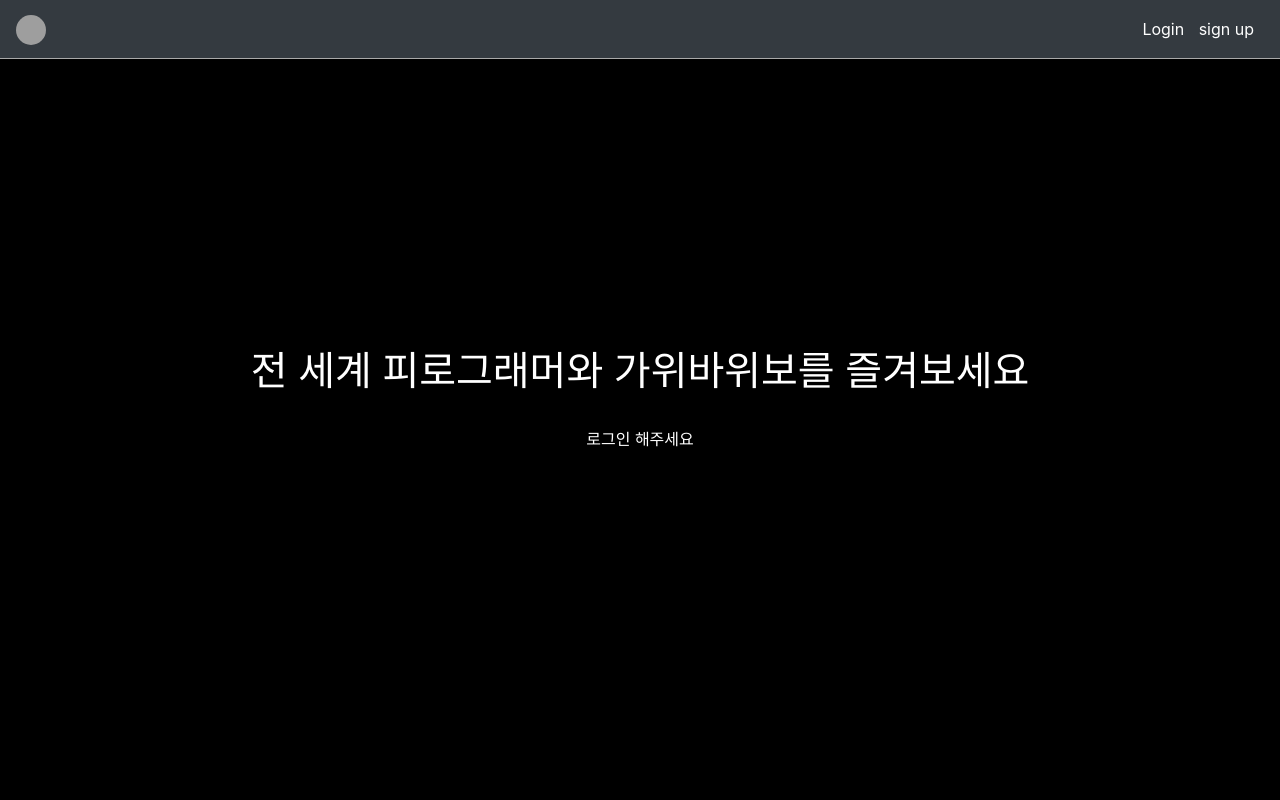
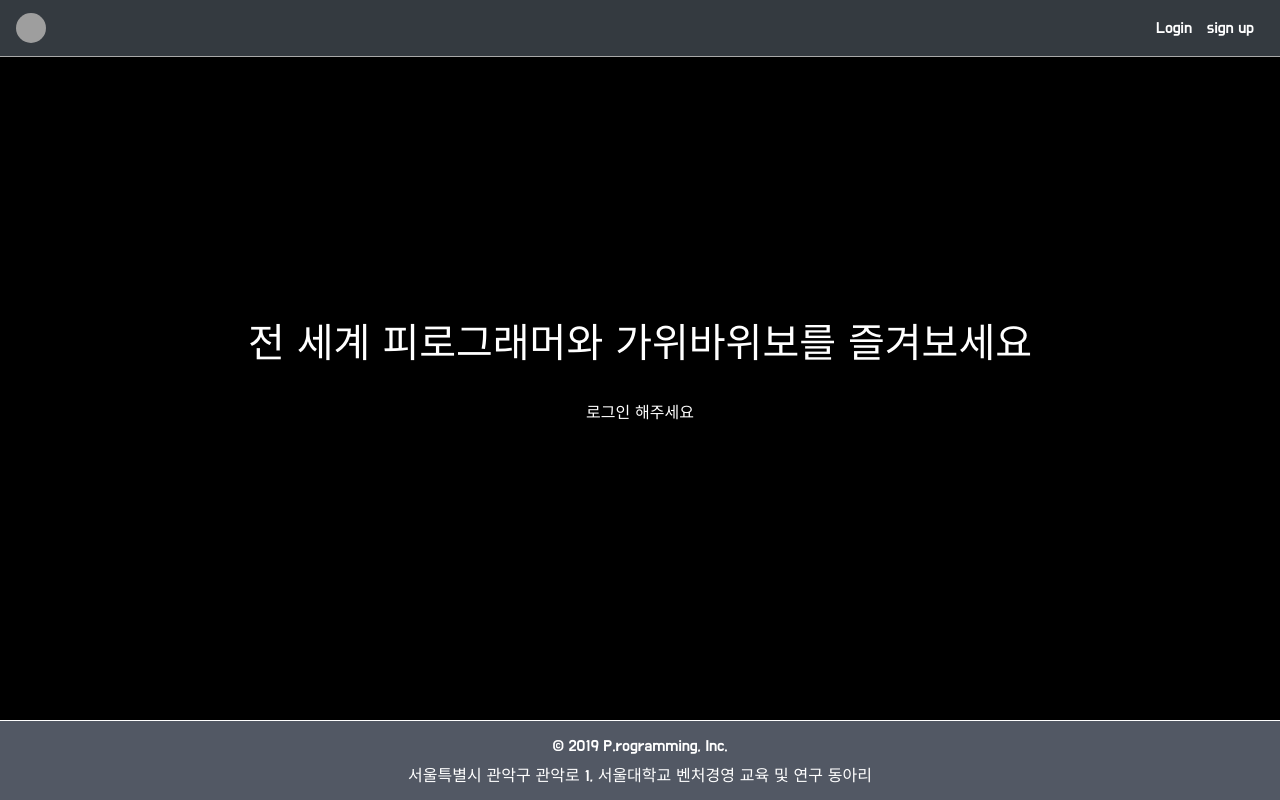
Before and after one commit to haan823/piro12-rps, a Django app: page / in a window 1280 px wide. Run offline with Django 3.2, Linux system fonts and the light colour scheme; data that the repository does not hold is empty; some libraries are stand-ins or nearby versions; grey boxes are pictures that could not be loaded.

Commit message:
second-commit

```diff
--- a/accounts/templates/home.html
+++ b/accounts/templates/home.html
@@ -3,7 +3,7 @@
 {% block content %}
     <div class="container" style="color: white; text-align: center;">
 
-        <h1 style="margin-top: 33vh">전 세계 피로그래머와 가위바위보를 즐겨보세요
+        <h1 style="margin-top: 30vh">전 세계 피로그래머와 가위바위보를 즐겨보세요
 {#            <!doctype html>#}
 {#            <html lang="en">#}
 {#            <head>#}
@@ -20,12 +20,16 @@
         </h1>
         <br>
         {% if user.is_active %}
-            <a href="{% url 'play-user' user.id %}" class="btn btn-lg btn-outline-light" role="button" style="">유저와 게임시작</a>
+            <a href="{% url 'play-user' user.id %}" class="btn btn-lg btn-outline-light" id="bt" role="button" style="">유저와 게임시작</a>
             <br><br>
-            <a href="{% url 'play_cpu' user.id %}" class="btn btn-lg btn-outline-light" role="button" style="">컴퓨터와 게임시작</a>
+            <a href="{% url 'play_cpu' user.id %}" class="btn btn-lg btn-outline-light" id="bt" role="button" style="">컴퓨터와 게임시작</a>
         {% else %}
             로그인 해주세요
         {% endif %}
 
     </div>
+    <footer>
+       <div> © 2019 P.rogramming, Inc.</div>
+       <div>서울특별시 관악구 관악로 1, 서울대학교 벤처경영 교육 및 연구 동아리</div>
+   </footer>
 {% endblock %}
--- a/accounts/templates/login.html
+++ b/accounts/templates/login.html
@@ -17,7 +17,7 @@
                     <input type="password" name="password" class="form-control" id="exampleInputPassword1">
                   </div>
                 <br>
-                  <button type="submit" class="btn btn-lg btn-outline-light">로그인</button>
+                  <button type="submit" id='bt' class="btn btn-lg btn-outline-light">로그인</button>
             </form>
           </div>
         </div>
--- a/accounts/templates/signup.html
+++ b/accounts/templates/signup.html
@@ -32,7 +32,7 @@
                     <input type="password" name="password2" class="form-control" id="exampleInputPassword1">
                   </div>
                 <br>
-                  <button type="submit" class="btn btn-lg btn-outline-light">회원가입</button>
+                  <button type="submit" id='bt' class="btn btn-lg btn-outline-light">회원가입</button>
             </form>
           </div>
         </div>
--- a/core/templates/play_cpu.html
+++ b/core/templates/play_cpu.html
@@ -34,7 +34,7 @@
                   </div>
                 <br>
                 <div style='margin: 0 auto;'>
-                    <button type = "submit" class="btn btn-lg btn-outline-light">마 들어오라</button>
+                    <button type = "submit" id='bt' class="btn btn-lg btn-outline-light">마 들어오라</button>
                 </div>
 
             </form>
--- a/core/templates/rps_compete.html
+++ b/core/templates/rps_compete.html
@@ -26,7 +26,7 @@
                       </select>
                   </div>
                 <br>
-                  <button type="submit" class="btn btn-md btn-outline-light">마 들어오라</button>
+                  <button type="submit" id='bt' class="btn btn-md btn-outline-light">마 들어오라</button>
             </form>
           </div>
         </div>
--- a/core/templates/rps_detail.html
+++ b/core/templates/rps_detail.html
@@ -9,7 +9,7 @@
     {#        <p>Defender's Choice: {{ game.dfs_choice }}</p>#}
     {#        <p>Result: {{ game.result }}</p>#}
     {#    </div>#}
-    <div class="container" style="text-align: center; margin-top: 15vh;">
+    <div class="container" style="text-align: center; margin-top: 10vh;">
         <h1 style="color: white">결과</h1>
         <br>
         <div class="card" style="margin: 0 auto; width: 50%; background-color: black; color: white;">
--- a/core/templates/rps_list.html
+++ b/core/templates/rps_list.html
@@ -33,11 +33,11 @@
                                             {{ game.result }}
                                         {% endif %}
                                     {% elif game.dfn_user.id == user.id %}
-                                        <a href="{% url 'rps_compete' game.pk %}" class="btn btn-md btn-outline-light">대응하기</a>
+                                        <a href="{% url 'rps_compete' game.pk %}" id='bt' class="btn btn-md btn-outline-light">대응하기</a>
                                     {% endif %}
                                 {% endif %}
                             </td>
-                            <td><a href="{% url 'rps_detail' game.pk %}" class="btn btn-md btn-outline-light"
+                            <td><a href="{% url 'rps_detail' game.pk %}" id='bt' class="btn btn-md btn-outline-light"
                                    type="button">게임 결과</a></td>
                         </tr>
                     {% endif %}
--- a/core/templates/rps_play.html
+++ b/core/templates/rps_play.html
@@ -44,7 +44,7 @@
                       </select>
                   </div>
                 <br>
-                  <button type="submit" class="btn btn-lg btn-outline-light">마 들어오라</button>
+                  <button type="submit" id='bt' class="btn btn-lg btn-outline-light">마 들어오라</button>
             </form>
           </div>
         </div>
--- a/templates/base.html
+++ b/templates/base.html
@@ -8,6 +8,30 @@
     <link rel="stylesheet" href="https://stackpath.bootstrapcdn.com/bootstrap/4.4.1/css/bootstrap.min.css" integrity="sha384-Vkoo8x4CGsO3+Hhxv8T/Q5PaXtkKtu6ug5TOeNV6gBiFeWPGFN9MuhOf23Q9Ifjh" crossorigin="anonymous">
     <script src="https://stackpath.bootstrapcdn.com/bootstrap/4.4.1/js/bootstrap.min.js" integrity="sha384-wfSDF2E50Y2D1uUdj0O3uMBJnjuUD4Ih7YwaYd1iqfktj0Uod8GCExl3Og8ifwB6" crossorigin="anonymous"></script>
     <script src="https://use.fontawesome.com/releases/v5.2.0/js/all.js"></script>
+    <link href="https://fonts.googleapis.com/css?family=Do+Hyeon&display=swap" rel="stylesheet">
+    <style>
+        *{font-family: 'Do Hyeon', sans-serif;}
+
+        footer {
+            padding-top: 10px;
+            color: white;
+            position: absolute;
+            left: 0px;
+            bottom: 0px;
+
+            border-top: 1px solid white;
+            height: 80px;
+            width: 100%;
+            line-height: 30px;
+            text-align: center;
+            background: #525864;
+        }
+
+        #bt:hover{
+            letter-spacing: 5px;
+            transition: all ease 0.5s 0s;
+        }
+    </style>
 </head>
 <body style="background-color: black;">
 {% include 'header.html' %}
@@ -18,5 +42,6 @@
         {% endblock %}
     </div>
 </div>
+
 </body>
 </html>
--- a/templates/header.html
+++ b/templates/header.html
@@ -9,7 +9,7 @@
     {% for game in games %}
         {% if game.dfn_user == user %}
             {% if game.result == '진행중' %}
-                <span style="color: white;">대결신청이 와 있습니다</span>
+                <i style='font-size: 20px; color: red;'class="fas fa-envelope-open-text"></i>
             {% endif %}
         {% endif %}
     {% endfor %}
```
